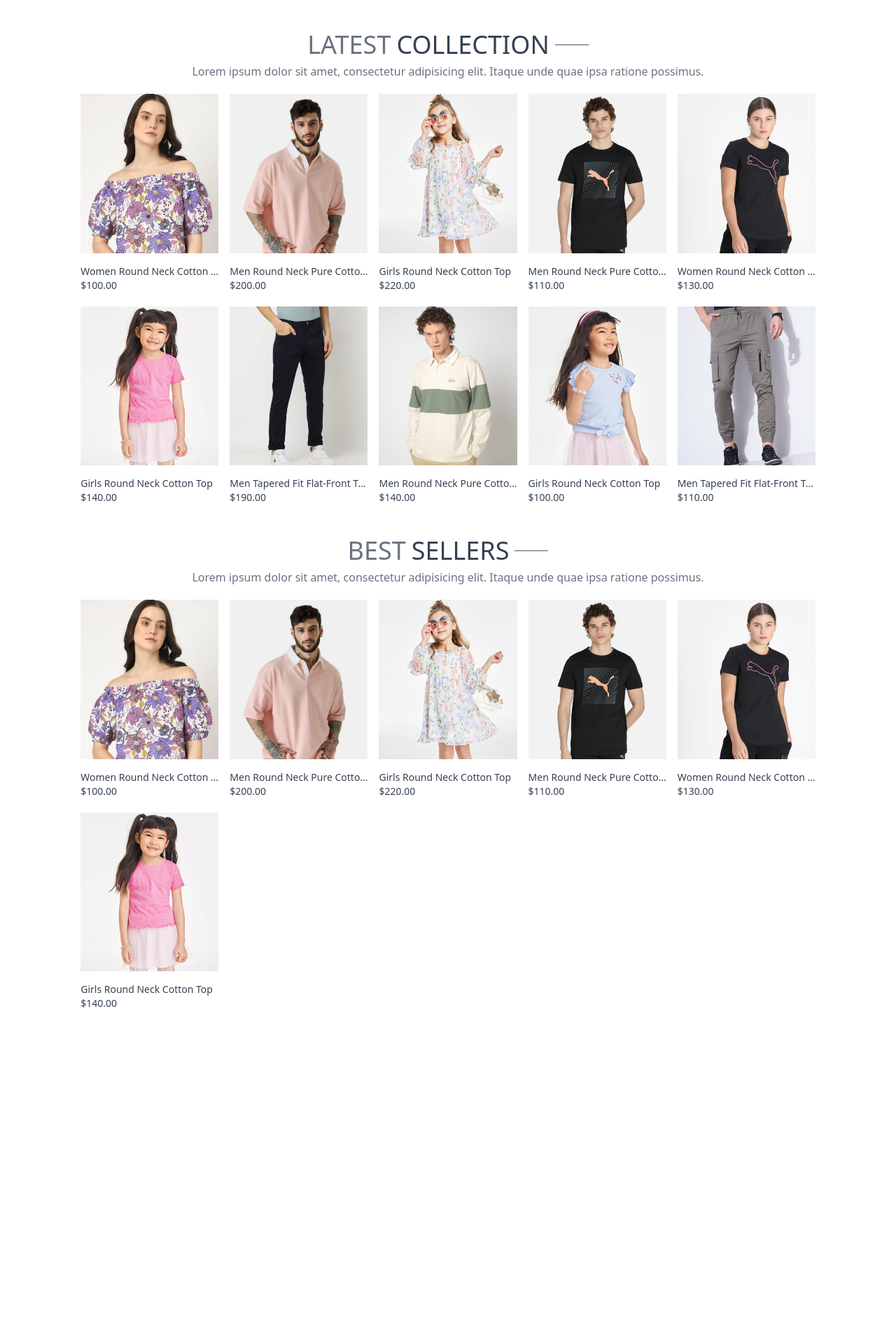
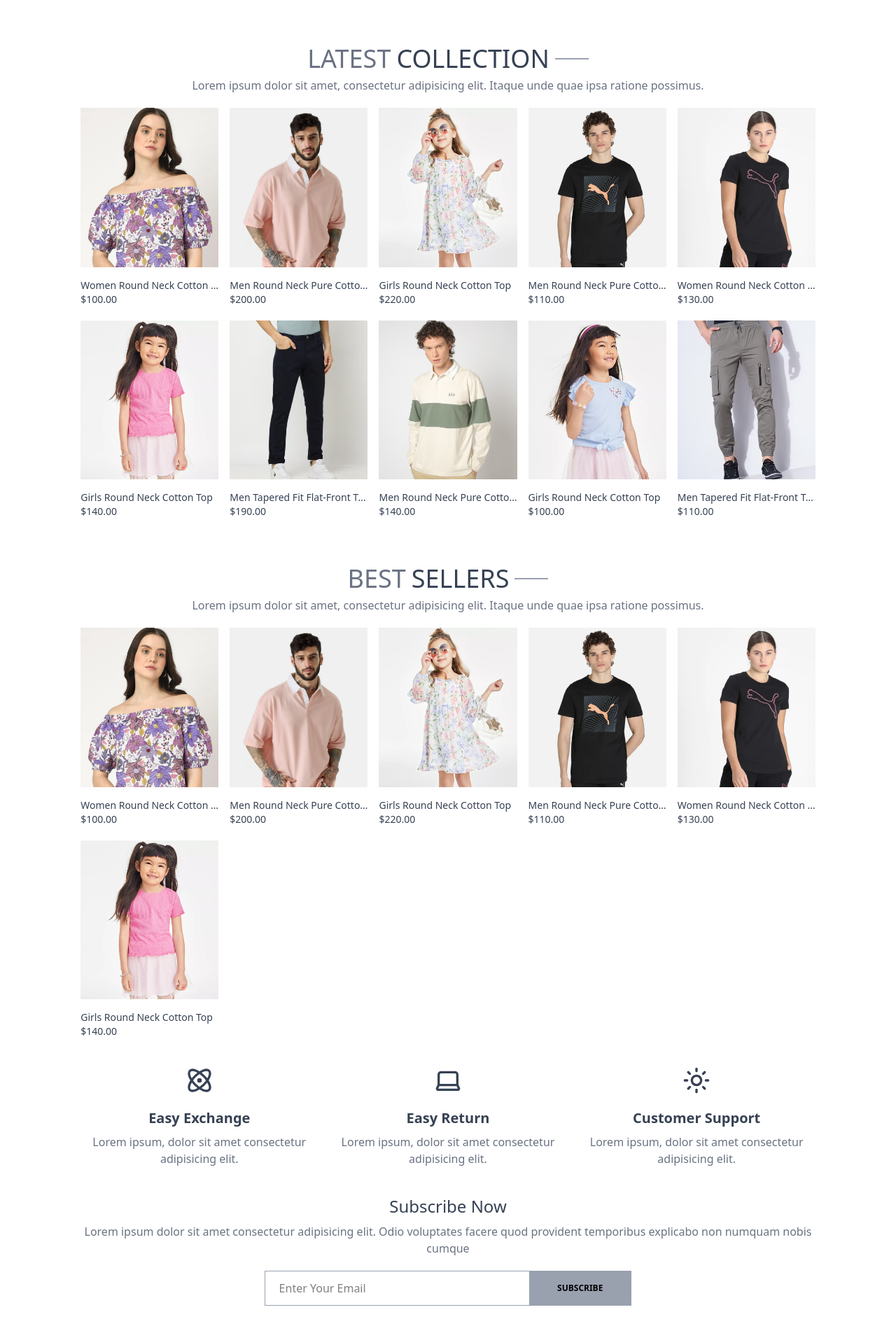
Before and after one commit to kadvehcp/kadv-ecomm, a React (Vite) app in the folder kadv-frontend/: page / in a window 1280 px wide. Shown: the part 491-2396 px from the top of the page at 70% size. Before the commit the page ends 1955 px from the top, so only its background shows below. Built offline with nearby package versions, Linux system fonts and the light colour scheme.

Commit message:
some refinements

```diff
--- a/kadv-frontend/src/App.jsx
+++ b/kadv-frontend/src/App.jsx
@@ -21,7 +21,7 @@ const App = () => {
           <Route path="/collection" element={<Collection />} />
           <Route path="/about" element={<About />} />
           <Route path="/contact" element={<Contact />} />
-          <Route path="/product/:product-id" element={<Product />} />
+          <Route path="/product/:productId" element={<Product />} />
           <Route path="/cart" element={<Cart />} />
           <Route path="/login" element={<Login />} />
           <Route path="/profile" element={<Profile />} />
--- a/kadv-frontend/src/components/BestSellers.jsx
+++ /dev/null
@@ -1,35 +0,0 @@
-import { useContext } from "react";
-import { ShopContext } from "../context/ShopContext";
-import Title from "./Title";
-import ProductItem from "./ProductItem";
-
-const BestSellers = () => {
-  const { products } = useContext(ShopContext);
-  const bestSellerProducts = products
-    .filter((item) => item.bestseller)
-    .slice(0, 10);
-
-  return (
-    <section className="my-5">
-      <div className="text-center py-5 text-2xl sm:text-4xl">
-        <Title firstText="BEST" secondText="SELLERS" />
-        <p className="w-4/5 m-auto text-xs sm:text-sm md:text-base text-gray-500">
-          Lorem ipsum dolor sit amet, consectetur adipisicing elit. Itaque unde
-          quae ipsa ratione possimus.
-        </p>
-      </div>
-      <div className="grid grid-cols-2 sm:grid-cols-3 md:grid-cols-4 lg:grid-cols-5 gap-4 gap-y-5">
-        {bestSellerProducts.map(({ _id, image, name, price }) => (
-          <ProductItem
-            key={_id}
-            id={_id}
-            image={image}
-            name={name}
-            price={price}
-          />
-        ))}
-      </div>
-    </section>
-  );
-};
-export default BestSellers;
--- a/kadv-frontend/src/components/Hero.jsx
+++ /dev/null
@@ -1,24 +0,0 @@
-import { assets } from "../assets/assets";
-import Title from "./Title";
-
-const Hero = () => {
-  return (
-    <section className="flex flex-col sm:flex-row border border-gray-400">
-      <div className="w-full sm:w-1/2 flex items-center justify-center py-10 sm:py-0 text-gray-500">
-        <div className="flex flex-col gap-4 max-w-lg mx-auto">
-          <Title />
-          <h2 className="text-2xl sm:text-4xl">Hello, World!</h2>
-          <Title />
-        </div>
-      </div>
-      <img
-        src={assets.hero_img}
-        alt="hero-image"
-        loading="lazy"
-        className="w-full sm:w-1/2"
-      />
-    </section>
-  );
-};
-
-export default Hero;
--- a/kadv-frontend/src/components/LatestCollection.jsx
+++ /dev/null
@@ -1,33 +0,0 @@
-import { useContext } from "react";
-import { ShopContext } from "../context/ShopContext";
-import Title from "./Title";
-import ProductItem from "./ProductItem";
-
-const LatestCollection = () => {
-  const { products } = useContext(ShopContext);
-  const latestProducts = products.slice(0, 10);
-  return (
-    <section className="my-5">
-      <div className="text-center py-5 text-2xl sm:text-4xl">
-        <Title firstText="LATEST" secondText="COLLECTION" />
-        <p className="w-4/5 m-auto text-xs sm:text-sm md:text-base text-gray-500">
-          Lorem ipsum dolor sit amet, consectetur adipisicing elit. Itaque unde
-          quae ipsa ratione possimus.
-        </p>
-      </div>
-      <div className="grid grid-cols-2 sm:grid-cols-3 md:grid-cols-4 lg:grid-cols-5 gap-4 gap-y-5">
-        {latestProducts.map(({ _id, image, name, price }) => (
-          <ProductItem
-            key={_id}
-            id={_id}
-            image={image}
-            name={name}
-            price={price}
-          />
-        ))}
-      </div>
-    </section>
-  );
-};
-
-export default LatestCollection;
--- a/kadv-frontend/src/components/Navbar.jsx
+++ b/kadv-frontend/src/components/Navbar.jsx
@@ -49,7 +49,7 @@ const Navbar = () => {
             <NavLink
               to={link}
               className={({ isActive }) =>
-                isActive ? "text-black" : "text-gray-500 hover:text-gray-700"
+                isActive ? "font-bold text-black" : "hover:font-bold"
               }
             >
               <span>{name}</span>
@@ -136,9 +136,7 @@ const MobileNavbar = ({ mainNavigationItems, onClose }) => {
                   to={link}
                   onClick={() => onClose(false)}
                   className={({ isActive }) =>
-                    isActive
-                      ? "text-black"
-                      : "text-gray-500 hover:text-gray-700"
+                    isActive ? "font-bold text-black" : "hover:font-bold"
                   }
                 >
                   <span>{name}</span>
--- a/kadv-frontend/src/pages/Home.jsx
+++ b/kadv-frontend/src/pages/Home.jsx
@@ -1,15 +1,167 @@
-import BestSellers from "../components/BestSellers";
-import Hero from "../components/Hero";
-import LatestCollection from "../components/LatestCollection";
+import { useContext, useState } from "react";
+import { ShopContext } from "../context/ShopContext";
+import { assets } from "../assets/assets";
+import Title from "../components/Title";
+import ProductItem from "../components/ProductItem";
+import { Atom, Laptop, Sun } from "lucide-react";
 
 const Home = () => {
+  const { products } = useContext(ShopContext);
+  const latestProducts = products.slice(0, 10);
+  const bestSellerProducts = products
+    .filter((item) => item.bestseller)
+    .slice(0, 10);
+  const OUR_POLICIES = [
+    {
+      PolicyIcon: Atom,
+      policyHeading: "Easy Exchange",
+      policyBody: "Lorem ipsum, dolor sit amet consectetur adipisicing elit.",
+    },
+    {
+      PolicyIcon: Laptop,
+      policyHeading: "Easy Return",
+      policyBody: "Lorem ipsum, dolor sit amet consectetur adipisicing elit.",
+    },
+    {
+      PolicyIcon: Sun,
+      policyHeading: "Customer Support",
+      policyBody: "Lorem ipsum, dolor sit amet consectetur adipisicing elit.",
+    },
+  ];
   return (
     <section>
       <Hero />
-      <LatestCollection />
-      <BestSellers />
+      <LatestCollection products={latestProducts} />
+      <BestSellers products={bestSellerProducts} />
+      <OurPolicy policies={OUR_POLICIES} />
+      <NewsLetterBox />
     </section>
   );
 };
 
 export default Home;
+
+const Hero = () => {
+  return (
+    <section className="flex flex-col sm:flex-row border border-gray-400">
+      <div className="w-full sm:w-1/2 flex items-center justify-center py-10 sm:py-0 text-gray-500">
+        <div className="flex flex-col gap-4 max-w-lg mx-auto">
+          <Title firstText="WELCOME TO" secondText="KADV-ECOMM" />
+          <h2 className="text-2xl sm:text-4xl">Hello, World!</h2>
+          <Title firstText="THE ONLINE" secondText="CLOTHING STORE" />
+        </div>
+      </div>
+      <img
+        src={assets.hero_img}
+        alt="hero-image"
+        loading="lazy"
+        className="w-full sm:w-1/2"
+      />
+    </section>
+  );
+};
+
+const LatestCollection = ({ products }) => {
+  return (
+    <section className="my-10">
+      <div className="text-center py-5 text-2xl sm:text-4xl">
+        <Title firstText="LATEST" secondText="COLLECTION" />
+        <p className="w-4/5 m-auto text-xs sm:text-sm md:text-base text-gray-500">
+          Lorem ipsum dolor sit amet, consectetur adipisicing elit. Itaque unde
+          quae ipsa ratione possimus.
+        </p>
+      </div>
+      <div className="grid grid-cols-2 sm:grid-cols-3 md:grid-cols-4 lg:grid-cols-5 gap-4 gap-y-5">
+        {products.map(({ _id, image, name, price }) => (
+          <ProductItem
+            key={_id}
+            id={_id}
+            image={image}
+            name={name}
+            price={price}
+          />
+        ))}
+      </div>
+    </section>
+  );
+};
+
+const BestSellers = ({ products }) => {
+  return (
+    <section className="my-10">
+      <div className="text-center py-5 text-2xl sm:text-4xl">
+        <Title firstText="BEST" secondText="SELLERS" />
+        <p className="w-4/5 m-auto text-xs sm:text-sm md:text-base text-gray-500">
+          Lorem ipsum dolor sit amet, consectetur adipisicing elit. Itaque unde
+          quae ipsa ratione possimus.
+        </p>
+      </div>
+      <div className="grid grid-cols-2 sm:grid-cols-3 md:grid-cols-4 lg:grid-cols-5 gap-4 gap-y-5">
+        {products.map(({ _id, image, name, price }) => (
+          <ProductItem
+            key={_id}
+            id={_id}
+            image={image}
+            name={name}
+            price={price}
+          />
+        ))}
+      </div>
+    </section>
+  );
+};
+
+const OurPolicy = ({ policies }) => {
+  return (
+    <section className="flex flex-col sm:flex-row justify-between gap-10 sm:gap-4 text-center my-10 text-xs sm:text-sm md:text-base text-gray-700">
+      {policies.map(({ PolicyIcon, policyHeading, policyBody }) => (
+        <div key={policyHeading}>
+          {PolicyIcon && <PolicyIcon className="m-auto mb-5 w-10 h-10" />}
+          <h2 className="text-base sm:text-lg md:text-xl font-semibold my-2">
+            {policyHeading}
+          </h2>
+          <p className="text-gray-500">{policyBody}</p>
+        </div>
+      ))}
+    </section>
+  );
+};
+
+const NewsLetterBox = () => {
+  const [email, setEmail] = useState("");
+  const onSubmitHandler = (event) => {
+    console.log(`Form Submitted Sucessfully with email id: ${email}`);
+    event.preventDefault();
+  };
+  return (
+    <section className="text-center my-10">
+      <h2 className="text-2xl font-medium text-gray-700">Subscribe Now</h2>
+      <p className="my-2 text-xs sm:text-sm md:text-base text-gray-500">
+        Lorem ipsum dolor sit amet consectetur adipisicing elit. Odio voluptates
+        facere quod provident temporibus explicabo non numquam nobis cumque
+      </p>
+      <form
+        onSubmit={onSubmitHandler}
+        className="w-full sm:w-1/2 flex items-center gap-4 mx-auto my-5 pl-5 border border-gray-400"
+      >
+        <input
+          type="email"
+          id="email"
+          name="email"
+          placeholder="Enter Your Email"
+          value={email}
+          onChange={(e) => setEmail(e.target.value)}
+          autoComplete="on"
+          className="w-full sm:flex-1 outline-none"
+          required
+        />
+        <button
+          type="submit"
+          className="text-xs font-bold px-10 py-4 text-black bg-gray-400"
+        >
+          SUBSCRIBE
+        </button>
+      </form>
+    </section>
+  );
+};
```
Also changed, not shown: 1 other file (tests, documents, lock files or other folders).
